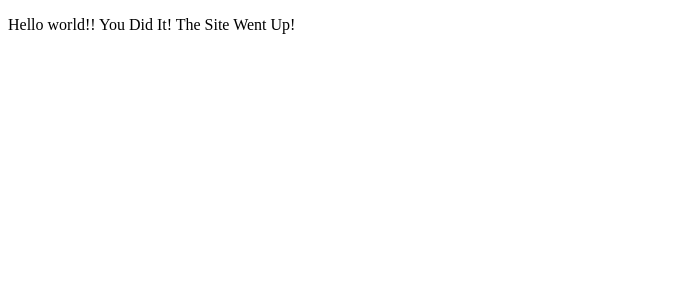
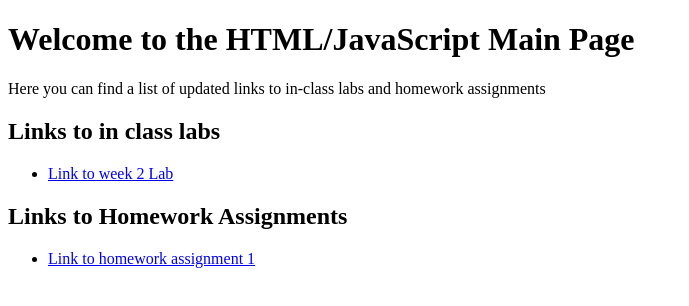
Before and after one commit to WilliamSwicki/HTMLJS202221, a plain HTML site: page index.html in a window 1280 px wide. Shown: the whole page, without its empty margins (0-689 px from the left). Drawn offline with Linux system fonts and the light colour scheme.

Commit message:
Added week 2

```diff
--- a/index.html
+++ b/index.html
@@ -7,6 +7,15 @@
         <title>HTML JavaScript | Fall 202221 | Main Page</title>
     </head>
     <body>
-        <p>Hello world!! You Did It! The Site Went Up!</p>
+        <h1>Welcome to the HTML/JavaScript Main Page</h1>
+        <p>Here you can find a list of updated links to in-class labs and homework assignments</p>
+        <h2>Links to in class labs</h2>
+        <ul>
+            <li><a href="/Week 2/week2lab.html">Link to week 2 Lab</a></li>
+        </ul>
+        <h2>Links to Homework Assignments</h2>
+        <ul>
+            <li><a href="/Assignment1/">Link to homework assignment 1</a></li>
+        </ul>
     </body>
 </html>
```
Also changed, not shown: Week 2/week2lab.html (added, +10 -0 lines).
